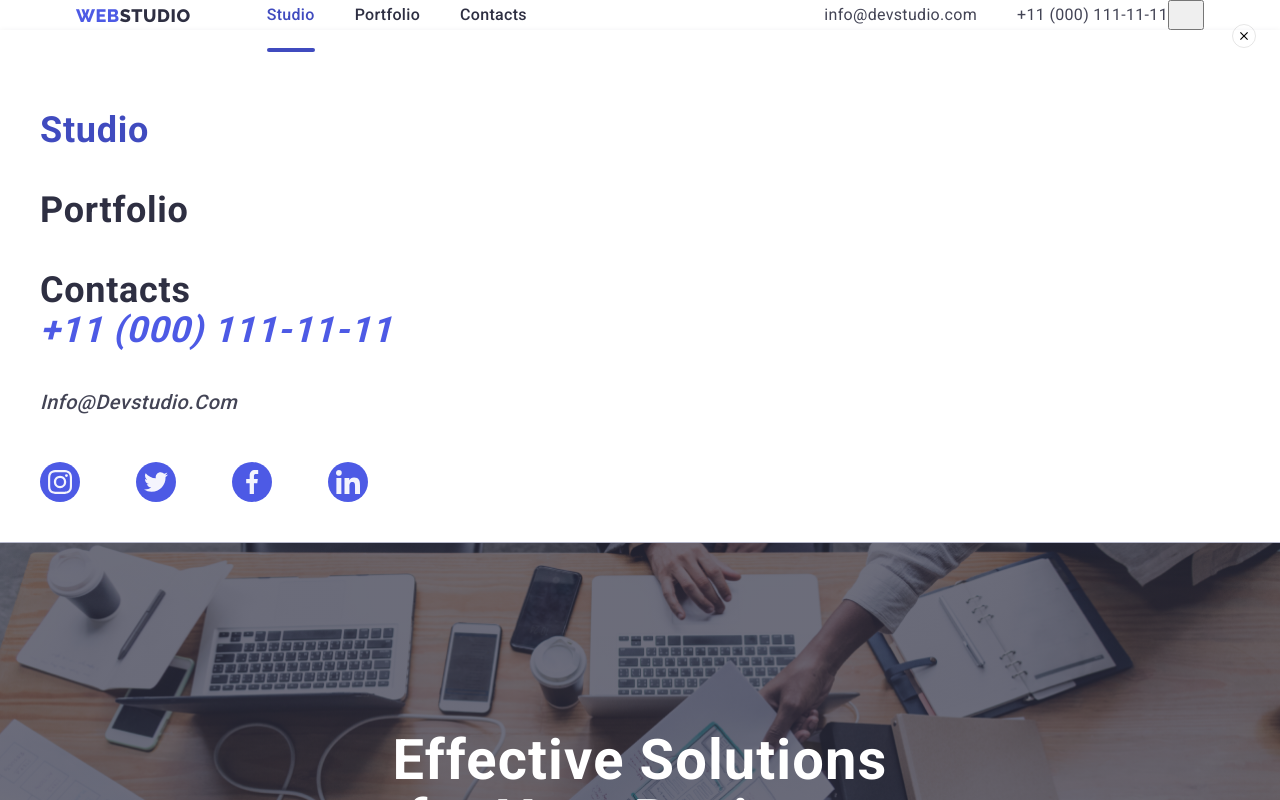
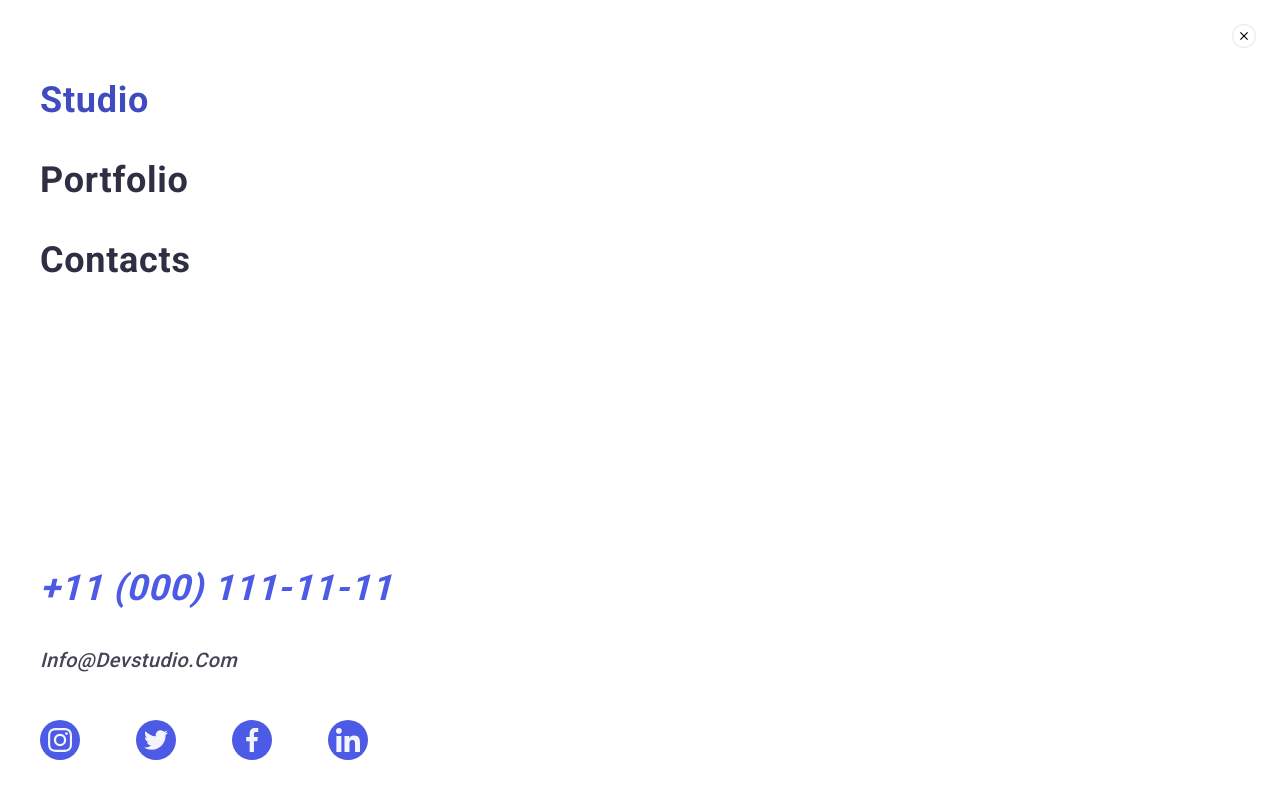
Before and after one commit to ArturKyianytsia/goit-markup-hw-07, a plain HTML site: page index.html in a window 1280 px wide. Both pictures are taken after a click on the button 1186 px from the left and 15 px from the top of the page. Shown: the top 800 px of the page. Drawn offline with nearby package versions, Linux system fonts and the light colour scheme.

Commit message:
goit-markup-hw-07

```diff
--- a/css/styles.css
+++ b/css/styles.css
@@ -198,10 +198,17 @@ box-shadow: 0px 2px 1px rgba(46, 47, 66, 0.08), 0px 1px 1px rgba(46, 47, 66, 0.1
 }
 
 .mob-menu {
+    position: fixed;
+    top: 0;
+    z-index: 2;
     background-color: var(--color-title);
     box-shadow: 0px 2px 1px rgba(46, 47, 66, 0.08), 0px 1px 1px rgba(46, 47, 66, 0.16), 0px 1px 6px rgba(46, 47, 66, 0.08);
-    height: 100%;
+    width: 100vw;
+    height: 100vh;
     padding-left: 40px;
+    display: flex;
+    flex-direction: column;
+    justify-content: space-between;
 }
 
 .menu-close-btn {
@@ -224,7 +231,6 @@ box-shadow: 0px 2px 1px rgba(46, 47, 66, 0.08), 0px 1px 1px rgba(46, 47, 66, 0.1
 
 .mob-menu-navigation {
 padding-top: 80px;
-margin-bottom: auto;
 }
 
 .mob-menu-list {
--- a/index.html
+++ b/index.html
@@ -35,14 +35,15 @@
                         </li>
                     </ul>
                 </address>
-                <button class="menu-open-btn" type="button">
+                <button class="menu-open-btn" data-menu-open type="button">
                     <svg class="menu-open-icon" width="32px" height="22">
                         <use href="./images/icons.svg#icon-charm_menu-hamburger"></use>
                     </svg>
                 </button>
             </div>
-            <div class="mob-menu">
-                <button class="menu-close-btn" type="button">
+            <div class="mob-menu is-hidden" data-menu>
+                <div>
+                    <button class="menu-close-btn" data-menu-close type="button">
                         <svg class="menu-close-icon" width="8px" height="8">
                             <use href="./images/icons.svg#icon-close-black"></use>
                         </svg>
@@ -54,6 +55,8 @@
                             <li><a class="mob-menu-item link" href="">Contacts</a></li>
                         </ul>
                     </nav>
+                </div>
+                <div>
                     <address class="mob-menu-address">
                         <ul class="mob-menu-address-list list">
                             <li class="mob-menu-phone-item">
@@ -94,6 +97,7 @@
                             </a>
                         </li>
                     </ul>
+                </div>
             </div>
         </header>
         <main>
@@ -514,5 +518,6 @@
             </div>
         </div>
     <script src="./js/modal.js"></script>
+    <script src="./js/mobile-menu.js"></script>
     </body>
 </html>
--- a/js/mobile-menu.js
+++ b/js/mobile-menu.js
@@ -0,0 +1,15 @@
+  (() => {
+    const refs = {
+      openMenuBtn: document.querySelector("[data-menu-open]"),
+      closeMenuBtn: document.querySelector("[data-menu-close]"),
+      menu: document.querySelector("[data-menu]"),
+    };
+
+    refs.openMenuBtn.addEventListener("click", toggleMenu);
+    refs.closeMenuBtn.addEventListener("click", toggleMenu);
+
+    function toggleMenu() {
+      refs.menu.classList.toggle("is-hidden");
+      document.body.classList.toggle("no-scroll")
+    }
+  })();
```
Lines whose indentation alone changed are shown as unchanged.
